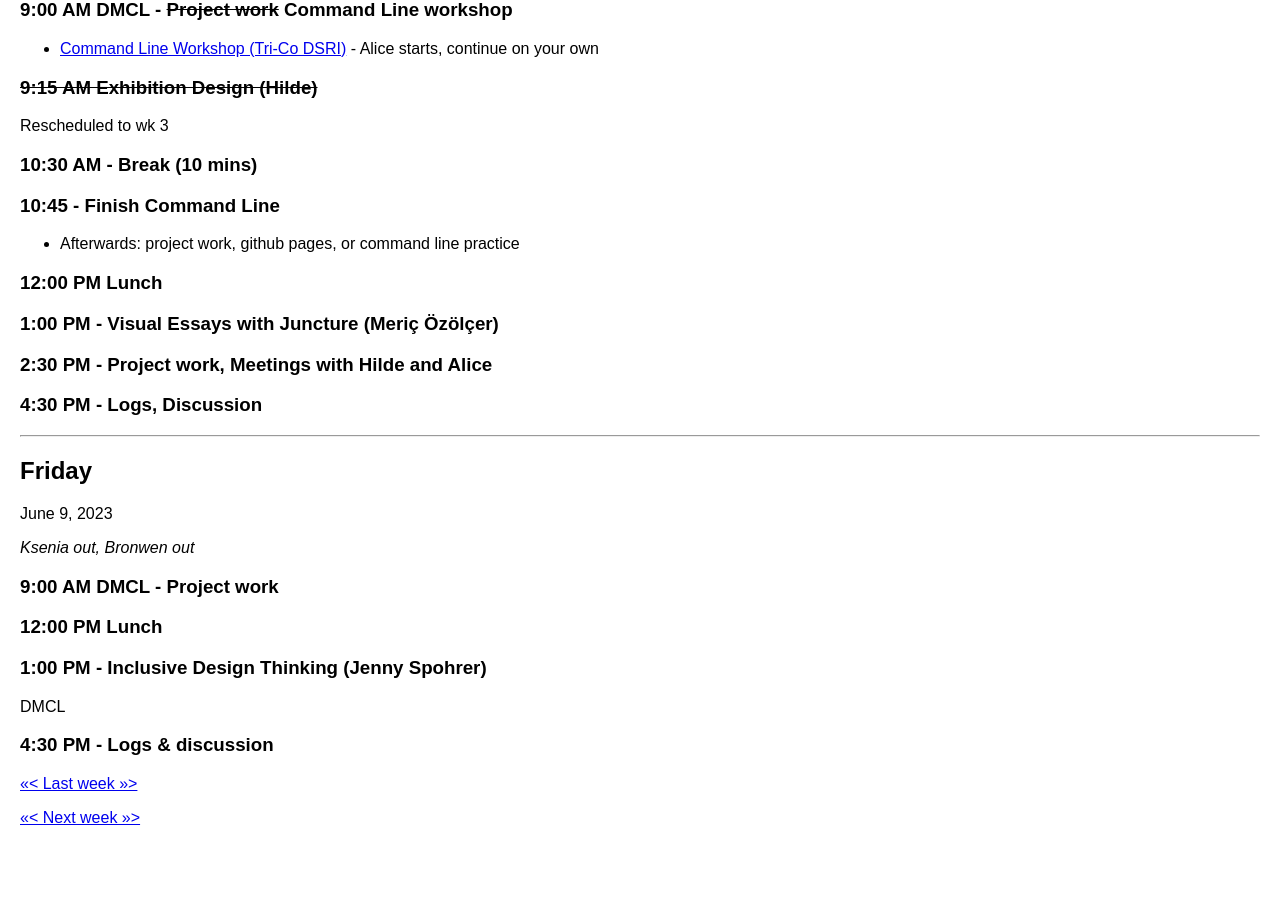
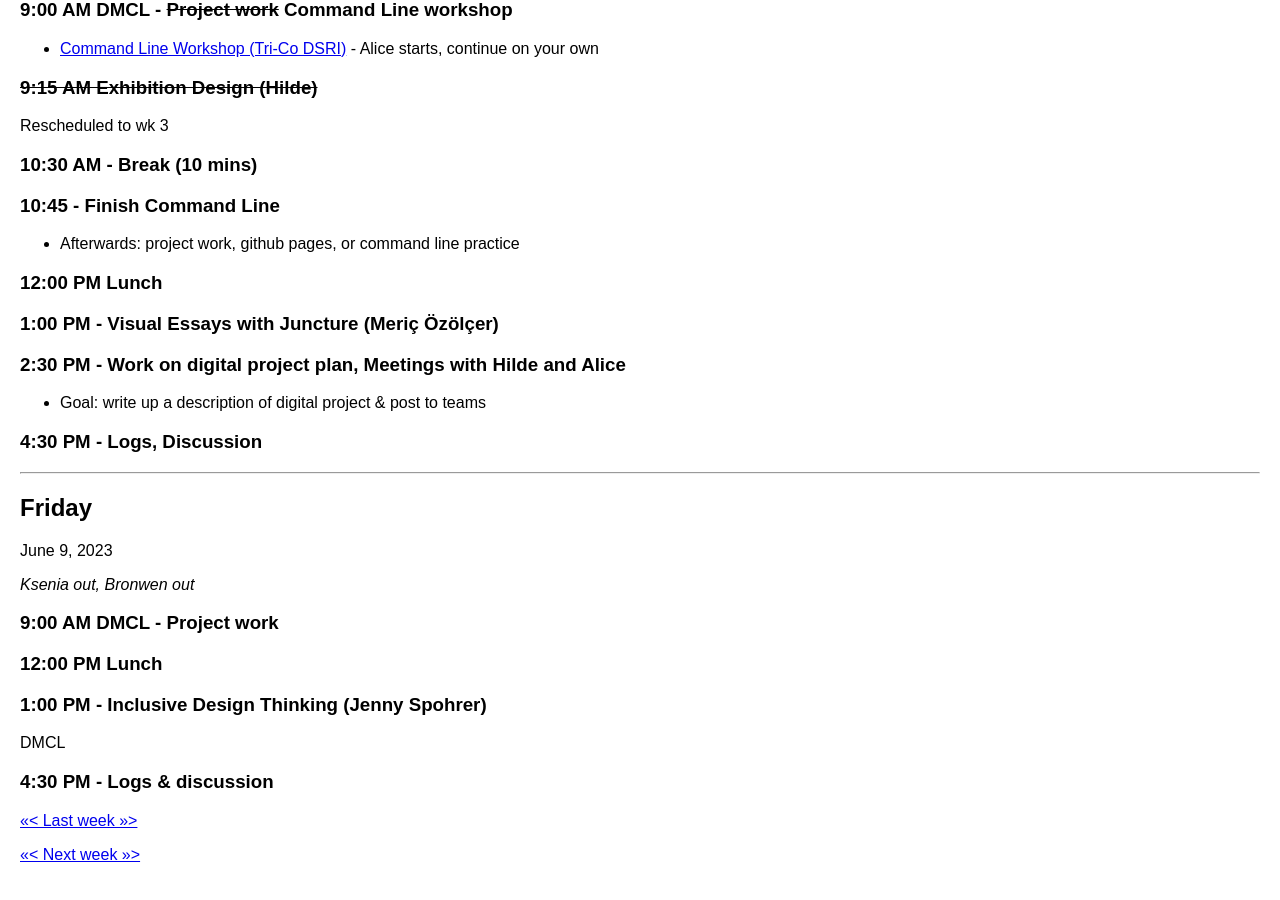
Before and after one commit to digbmc/dssf-syll, a Jekyll site: the page built from _weeks/02-design.md, in a window 1280 px wide and 900 px high, scrolled down 1532 px. Built offline with Jekyll 4.4.1, drawn with Linux system fonts in a browser that asks for light colours; before the commit the page ends 2395 px from its top, so only the background shows below that.

Commit message:
project work details 6.8 pm

```diff
--- a/_weeks/02-design.md
+++ b/_weeks/02-design.md
@@ -77,7 +77,8 @@ Rescheduled to wk 3
 
 ### 1:00 PM - Visual Essays with Juncture (Meriç Özölçer)
 
-### 2:30 PM - Project work, Meetings with Hilde and Alice
+### 2:30 PM - Work on digital project plan, Meetings with Hilde and Alice
+- Goal: write up a description of digital project & post to teams
 
 ### 4:30 PM - Logs, Discussion
 
```
